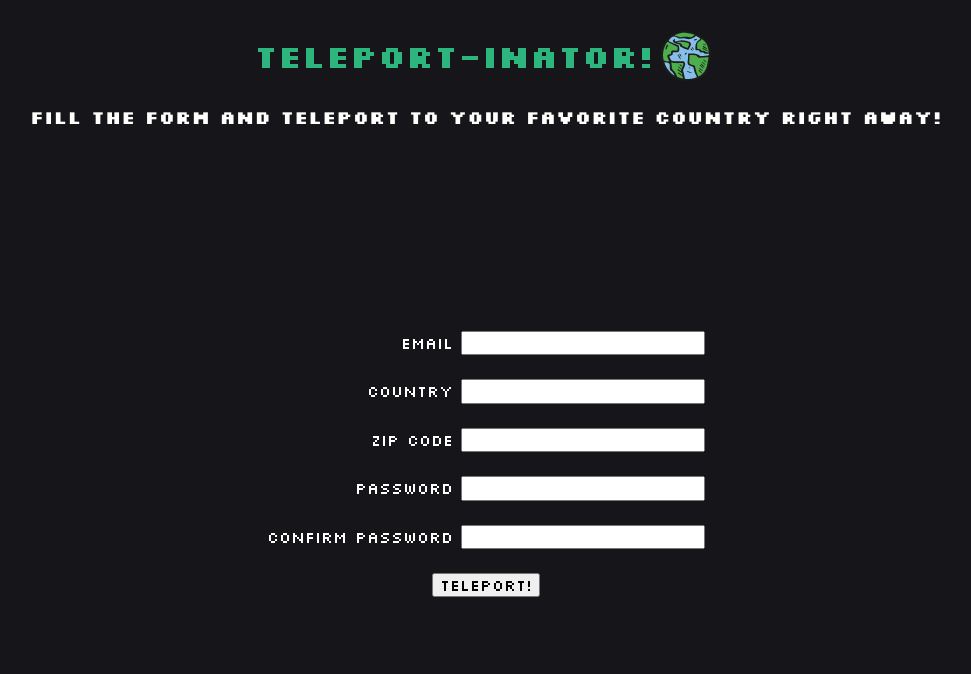
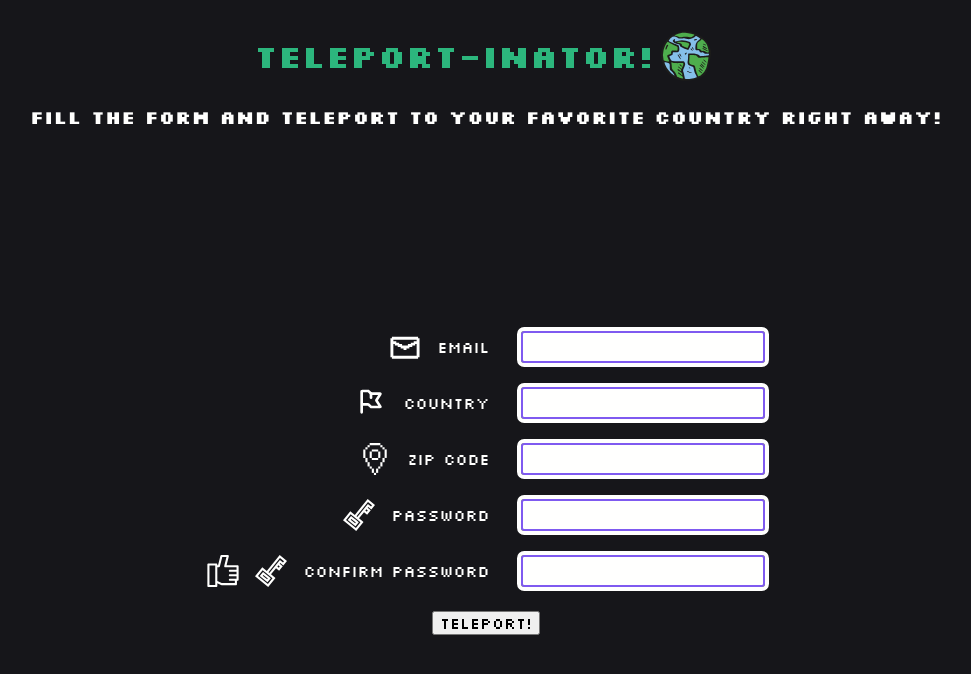
Before and after one commit to mell62/teleportinator-form, a website built with webpack: page src/index.html in a window 1280 px wide. Shown: the whole page, without its empty margins (154-1125 px from the left). Built offline with nearby package versions, Linux system fonts and the light colour scheme.

Commit message:
Style inputs

```diff
--- a/src/index.html
+++ b/src/index.html
@@ -23,30 +23,55 @@
     </div>
     <div class="error-msg"></div>
     <form action="" class="form" novalidate>
-      <div class="input-field">
-        <label for="email">Email </label>
-        <input type="email" id="email" name="email" maxlength="20" required />
+      <div class="input-field-container">
+        <label for="email"
+          ><img src="./images/email.svg" alt="" class="input-logo" /> Email
+        </label>
+        <input
+          type="email"
+          id="email"
+          class="input-field"
+          name="email"
+          maxlength="20"
+          required
+        />
       </div>
-      <div class="input-field">
-        <label for="country">Country </label>
+      <div class="input-field-container">
+        <label for="country"
+          ><img src="./images/flag.svg" alt="" class="input-logo" />Country
+        </label>
         <input
           type="text"
           pattern="[a-zA-Z[^0-9]]+"
           id="country"
+          class="input-field"
           name="country"
           maxlength="20"
           required
         />
       </div>
-      <div class="input-field">
-        <label for="zip">Zip Code </label>
-        <input type="text" id="zip" name="zip" maxlength="20" required />
+      <div class="input-field-container">
+        <label for="zip"
+          ><img src="./images/zip.svg" alt="" class="input-logo" /> Zip Code
+        </label>
+        <input
+          type="text"
+          id="zip"
+          class="input-field"
+          name="zip"
+          maxlength="20"
+          required
+        />
       </div>
-      <div class="input-field">
-        <label for="password">Password </label>
+      <div class="input-field-container">
+        <label for="password"
+          ><img src="./images/password.svg" alt="" class="input-logo" />
+          Password
+        </label>
         <input
           type="password"
           id="password"
+          class="input-field"
           name="password"
           pattern="(?=.*\d)(?=.*[a-z])(?=.*[A-Z]).{10,}"
           minlength="10"
@@ -54,11 +79,19 @@
           required
         />
       </div>
-      <div class="input-field">
-        <label for="confirm-password">Confirm password</label>
+      <div class="input-field-container">
+        <label for="confirm-password"
+          ><img
+            src="./images/confirm-password.svg"
+            alt=""
+            class="input-logo"
+          /><img src="./images/password.svg" alt="" class="input-logo" />
+          Confirm password</label
+        >
         <input
           type="password"
           id="confirm-password"
+          class="input-field"
           name="confirm-password"
           maxlength="20"
           required
--- a/src/style.css
+++ b/src/style.css
@@ -3,6 +3,7 @@
   --primary: #7f5af0;
   --secondary: #2cb67d;
   --white: #fffffe;
+  --black: #010101;
 }
 
 body {
@@ -47,6 +48,45 @@ body {
   align-items: end;
 }
 
+.input-field-container {
+  display: flex;
+  gap: 2rem;
+}
+
+.input-field {
+  padding: 0.1rem;
+  background-color: var(--white);
+  border: 0.15rem solid var(--white);
+  outline: 0.25rem solid var(--white);
+  border-radius: 0.2rem;
+}
+
+.input-field:focus {
+  border: 0.15rem solid var(--black);
+  outline: 0.25rem solid var(--white);
+}
+
+.input-field:valid {
+  border: 0.15rem solid var(--secondary);
+  outline: 0.25rem solid var(--white);
+}
+
+.input-field:invalid:not(:focus) {
+  border: 0.15rem solid var(--primary);
+  outline: 0.25rem solid var(--white);
+}
+
+label {
+  display: flex;
+  align-items: center;
+  gap: 1rem;
+}
+
+.input-logo {
+  width: 2rem;
+  height: auto;
+}
+
 .submit-btn {
   align-self: center;
 }
```
Also changed, not shown: src/images/confirm-password.svg (added), src/images/email.svg (added), src/images/flag.svg (added), src/images/password.svg (added), src/images/zip.svg (added).
